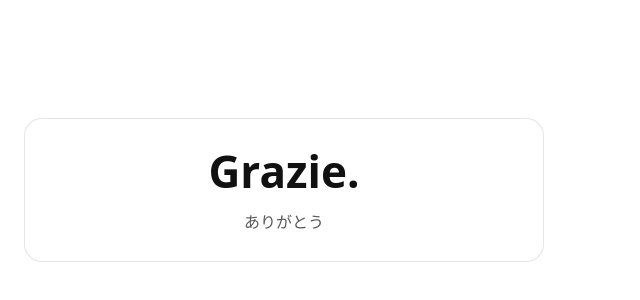
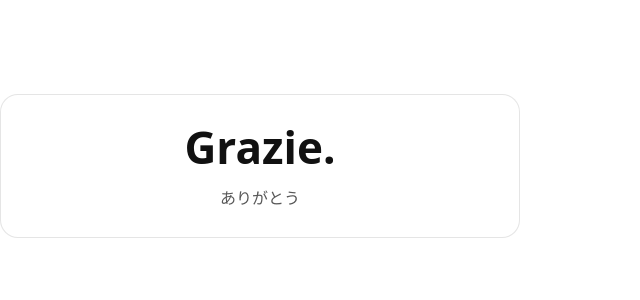
Before and after one commit to Aki-rabbit/trip_conversation_app, a React (Vite) app: page / in a window 1280 px wide. Shown: the part 234-534 px from the top of the page, without its empty margins (0-640 px from the left). Built offline with nearby package versions, Linux system fonts and the light colour scheme.

Commit message:
feat: add phrase data and filter by scene

```diff
--- a/src/App.tsx
+++ b/src/App.tsx
@@ -1,16 +1,20 @@
 import { PhraseCard } from "./PhraseCard";
+import { PHRASES } from "./data/phrases";
 
 function App() {
+  const scene = "restaurant";
+  const phrases = PHRASES.filter((p) => p.scene === scene);
+
+  const first = phrases[0];
+
+  if (!first) return <div>no phrases</div>;
+
   return (
-    <div
-      style={{
-        minHeight: "100vh",
-        display: "grid",
-        placeItems: "center",
-        padding: 24,
-      }}
-    >
-      <PhraseCard localPhrase="Grazie." nativePhrase="ありがとう" />
+    <div style={{ minHeight: "100vh", display: "grid", placeItems: "center" }}>
+      <PhraseCard
+        localPhrase={first.localPhrase}
+        nativePhrase={first.nativePhrase}
+      />
     </div>
   );
 }
--- /dev/null
+++ b/src/data/phrases.ts
@@ -0,0 +1,17 @@
+export type SceneKey = "restaurant";
+
+export type Phrase = {
+  id: string;
+  scene: SceneKey;
+  localPhrase: string;
+  nativePhrase: string;
+};
+
+export const PHRASES: Phrase[] = [
+  {
+    id: "thanks-1",
+    scene: "restaurant",
+    localPhrase: "Grazie.",
+    nativePhrase: "ありがとう",
+  },
+];
```
